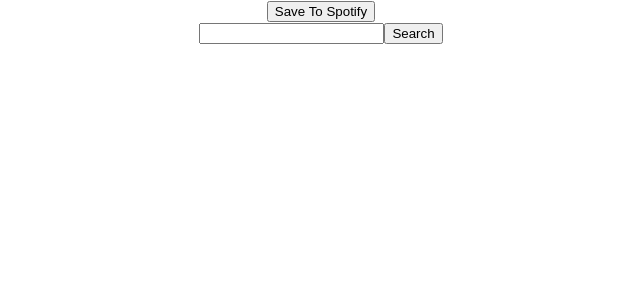
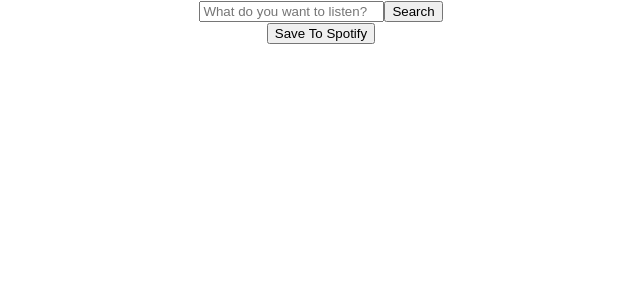
Before and after one commit to Iirjis/jammming, a React (Create React App) app: page / in a window 1280 px wide. Shown: the top 300 px of the page, without its empty margins (319-959 px from the left). Built offline with nearby package versions, Linux system fonts and the light colour scheme.

Commit message:
just testing

```diff
--- a/src/App.js
+++ b/src/App.js
@@ -1,16 +1,18 @@
-// import Playlist from "./components/Playlist";
 import SearchBar from "./components/SearchBar";
-// import SearchResults from "./components/SearchResults";
-// import Track from "./components/Track";
-// import Tracklist from "./components/Tracklist";
+import SearchResults from "./components/SearchResults";
+import { useState } from "react";
 import './App.css';
 
+
+
 function App() {
+  const [result, setResults] = useState("");
 
   return (
     <div className="App">
+      <SearchBar />
+      <SearchResults />
       <button>Save To Spotify</button>
-      <SearchBar />
     </div>
   );
 }
--- a/src/components/SearchBar.js
+++ b/src/components/SearchBar.js
@@ -7,10 +7,20 @@
         setSearch(e.target.value);
     }
 
+    const addWriting = (e) => {
+        e.preventDefault();
+    }
+
     return (
         <div id="search">
-            <input value={search} onChange={handleChange}/>
-            <button onClick={() => setSearch("")}>Search</button>
+            <form onSubmit={addWriting}>
+                <input
+                    type="text"
+                    placeholder="What do you want to listen?"
+                    value={search}
+                    onChange={handleChange}/>
+                <button type="submit">Search</button>
+            </form>
         </div>
     )
 };
--- a/src/components/SearchResults.js
+++ b/src/components/SearchResults.js
@@ -1,7 +1,29 @@
 import { useState } from "react";
-import Tracklist from "./Tracklist";
 
 function SearchResults() {
-    const [result, setResult] = useState();
+    const [tracks, setTracks] = useState([
+        { name: "Within Temptation", artist: "Within Temptation", album: "The Unforgiving", id: 0 },
+        { name: "Doja Cat", artist: "Doja Cat", album: "Scarlet", id: 1 },
+        { name: "J. Karjalainen", artist: "J. Karjalainen", album: "Et ole yksin", id: 2 },
+        { name: "Jennifer Lopez", artist: "Jennifer Lopez", album: "This Is Me...Now", id: 3 }
+      ]);
 
-}
+
+    // function handleNewSearch(e) {
+    //     setNewSearchWriting(e.target.value);
+    //     tracks.filter((t) => {
+    //         if (newSearchWriting == "") {
+    //             return t;
+    //         } else if (t.name.toLowerCase().includes(newSearchWriting.toLowerCase())) {
+    //             return t;
+    //         }
+    //     })
+    // }
+
+    return (
+        <div>
+        </div>
+    );
+};
+
+export default SearchResults;
--- a/src/components/Track.js
+++ b/src/components/Track.js
@@ -1 +1,5 @@
-import React from "react";
+function Track() {
+
+};
+
+export default Track;
--- a/src/index.js
+++ b/src/index.js
@@ -2,7 +2,6 @@
 import ReactDOM from 'react-dom/client';
 import './index.css';
 import App from './App';
-import reportWebVitals from './reportWebVitals';
 
 const root = ReactDOM.createRoot(document.getElementById('root'));
 root.render(
@@ -10,8 +9,3 @@
     <App />
   </React.StrictMode>
 );
-
-// If you want to start measuring performance in your app, pass a function
-// to log results (for example: reportWebVitals(console.log))
-// or send to an analytics endpoint. Learn more: https://bit.ly/CRA-vitals
-reportWebVitals();
```
Also changed, not shown: src/components/Playlist.js (+6 -1 lines), src/components/Tracklist.js (+7 -1 lines).
